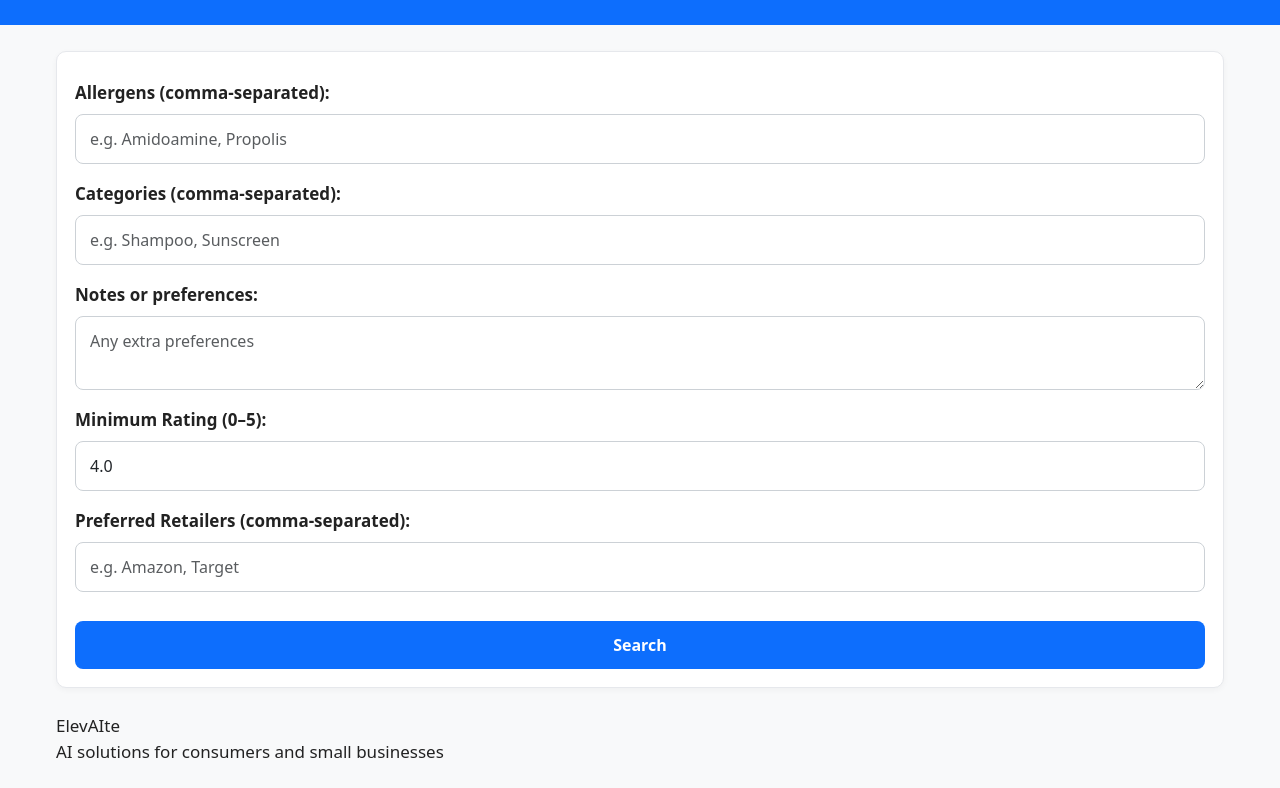
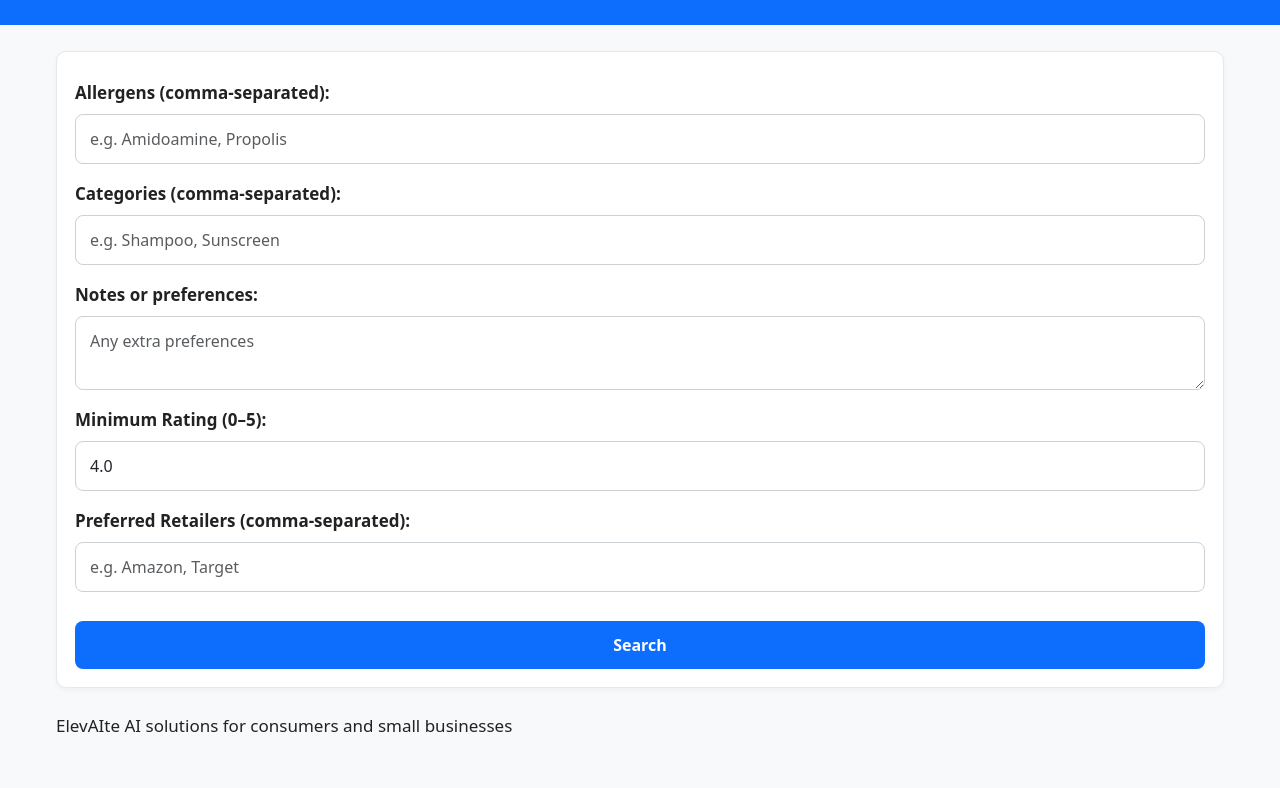
Before and after one commit to GetElevaite/allergen-safe-finder, a website: page public/index.html in a window 1280 px wide. Shown: the part 103-891 px from the top of the page. After the commit the page ends 866 px from the top, so only its background shows below. Drawn offline with nearby package versions, Linux system fonts and the light colour scheme.

Commit message:
Update index.html

```diff
--- a/public/index.html
+++ b/public/index.html
@@ -52,8 +52,8 @@
 
   <footer class="site-footer">
     <div class="container footer-inner">
-      <div class="footer-brand">ElevAIte</div>
-      <div class="footer-tagline">AI solutions for consumers and small businesses</div>
+      <span class="footer-brand">ElevAIte</span>
+      <span class="footer-tagline">AI solutions for consumers and small businesses</span>
     </div>
   </footer>
 
```
